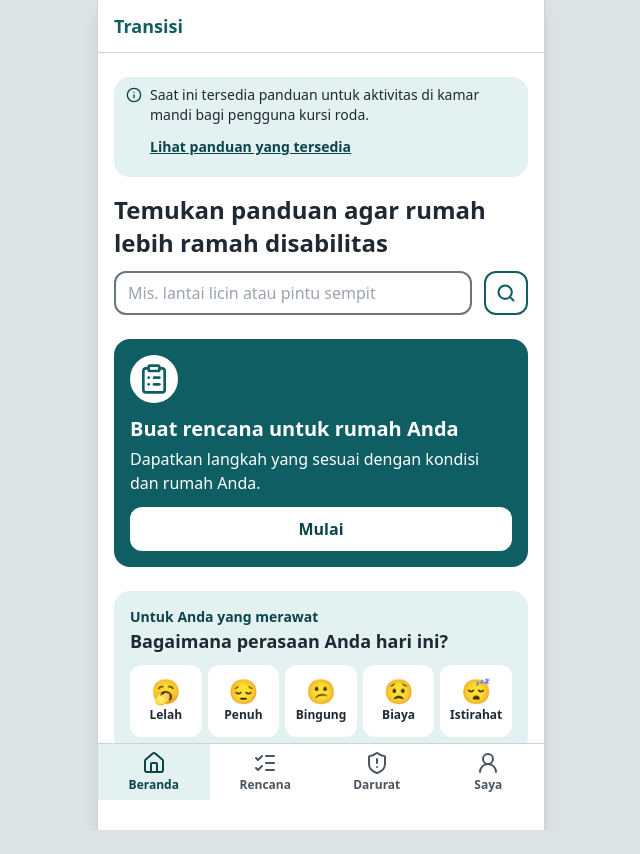
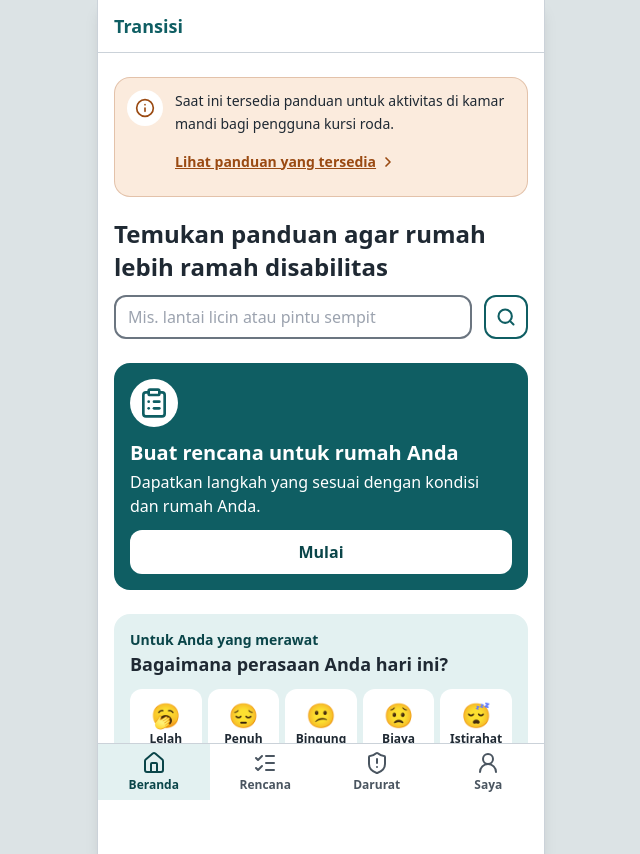
Before and after one commit to titohanafi/transisidnr, a React (Vite) app: page /#/ in a window 1280 px wide. Shown: the whole page, without its empty margins (319-959 px from the left). Before the commit the page ends 830 px from the top, so only its background shows below. Built offline with nearby package versions, Linux system fonts and the light colour scheme.

Commit message:
Beranda: banner informasi berlatar krem, desain lebih rapi

```diff
--- a/src/screens/Beranda.tsx
+++ b/src/screens/Beranda.tsx
@@ -1,4 +1,4 @@
-import { Info, Search } from "lucide-react";
+import { ChevronRight, Info, Search } from "lucide-react";
 import { Link, useNavigate } from "react-router-dom";
 import { CheckIn } from "../components/CheckIn";
 import { Halaman } from "../components/Halaman";
@@ -29,14 +29,17 @@ export function Beranda() {
           navigate("/jelajah", { state: { cari: typeof q === "string" ? q.trim() : "" } });
         }}
       >
-        <aside className="mb-4 rounded-kartu bg-utama-muda px-3 py-2 text-sm text-tinta">
-          <p className="flex items-start gap-2">
-            <Info className="mt-0.5 h-4 w-4 shrink-0 text-utama-gelap" strokeWidth={2} aria-hidden="true" focusable="false" />
-            <span>{pilih.cakupan}</span>
-          </p>
-          <Link to="/jelajah" className="ml-6 inline-flex min-h-sentuh items-center font-semibold text-utama-gelap underline">
-            {pilih.semua}
-          </Link>
+        <aside className="mb-5 flex gap-3 rounded-kartu border border-aksen/25 bg-aksen-muda p-3">
+          <span className="flex h-9 w-9 shrink-0 items-center justify-center rounded-full bg-white text-aksen">
+            <Info className="h-5 w-5" strokeWidth={2} aria-hidden="true" focusable="false" />
+          </span>
+          <div className="min-w-0 flex-1">
+            <p className="text-sm leading-relaxed text-tinta">{pilih.cakupan}</p>
+            <Link to="/jelajah" className="mt-1 inline-flex min-h-sentuh items-center gap-1 text-sm font-semibold text-aksen">
+              <span className="underline">{pilih.semua}</span>
+              <ChevronRight className="h-4 w-4" strokeWidth={2.5} aria-hidden="true" focusable="false" />
+            </Link>
+          </div>
         </aside>
         <label htmlFor="cari-beranda" className="text-2xl font-bold leading-snug text-tinta">
           {pilih.cari.label}
```
Also changed, not shown: 1 other file (tests, documents, lock files or other folders).
